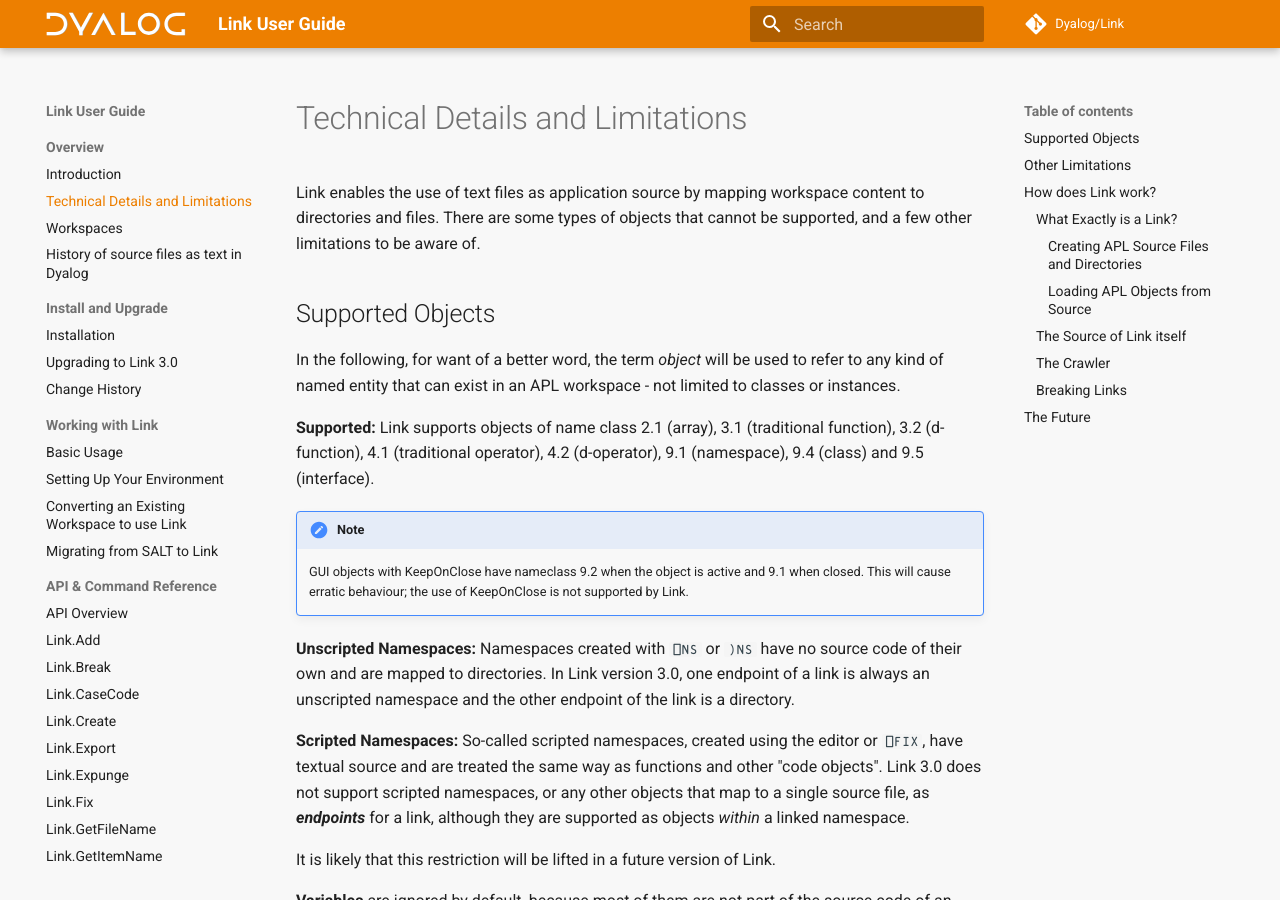
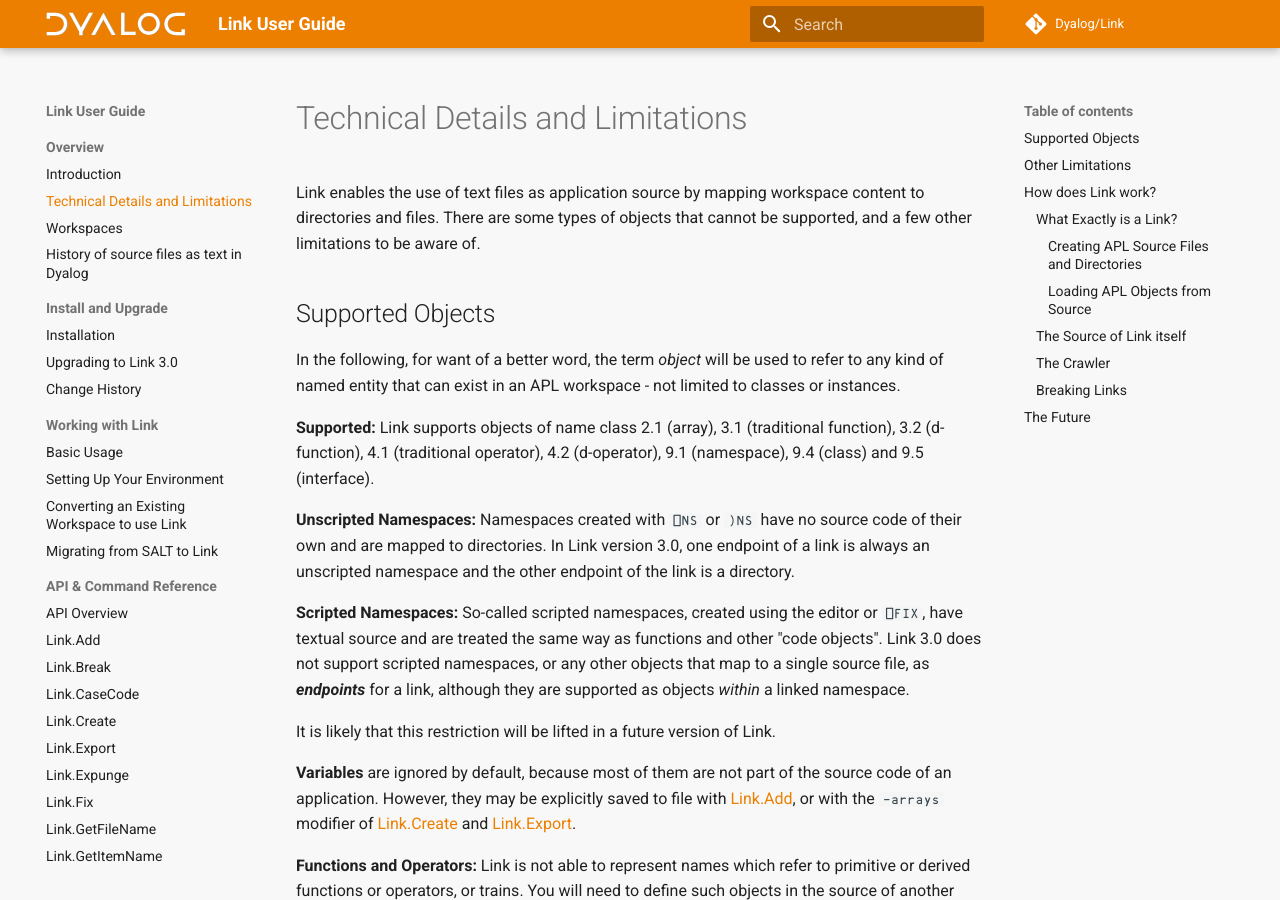
Before and after one commit to Dyalog/link, an MkDocs documentation site: the page built from docs/Discussion/TechDetails.md, in a window 1280 px wide and 900 px high. Built offline with MkDocs 1.6.1 and Material for MkDocs 9.7.7, drawn with Linux system fonts in a browser that asks for light colours; comment, search, counter and statistics services are not loaded.

Commit message:
Delete Note about KeepOnClose, more confusing than helpful

```diff
--- a/docs/Discussion/TechDetails.md
+++ b/docs/Discussion/TechDetails.md
@@ -7,9 +7,6 @@
 In the following, for want of a better word, the term *object* will be used to refer to any kind of named entity that can exist in an APL workspace - not limited to classes or instances.
 
 **Supported:** Link supports objects of name class 2.1 (array), 3.1 (traditional function), 3.2 (d-function), 4.1 (traditional operator), 4.2 (d-operator), 9.1 (namespace), 9.4 (class) and 9.5 (interface).
-
-!!! Note
-    GUI objects with KeepOnClose have nameclass 9.2 when the object is active and 9.1 when closed. This will cause erratic behaviour; the use of KeepOnClose is not supported by Link.
 
 **Unscripted Namespaces:** Namespaces created with `⎕NS` or `)NS` have no source code of their own and are mapped to directories. In Link version 3.0, one endpoint of a link is always an unscripted namespace and the other endpoint of the link is a directory.
 
```
